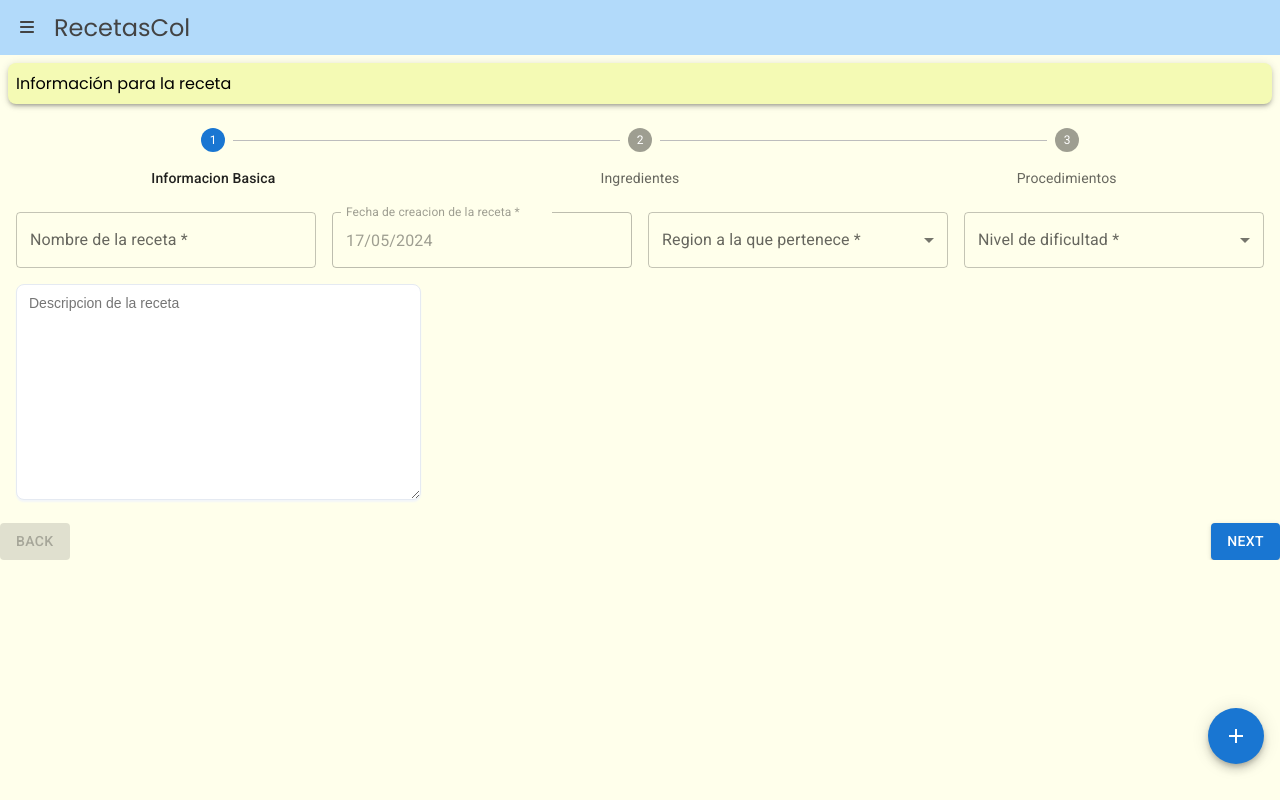
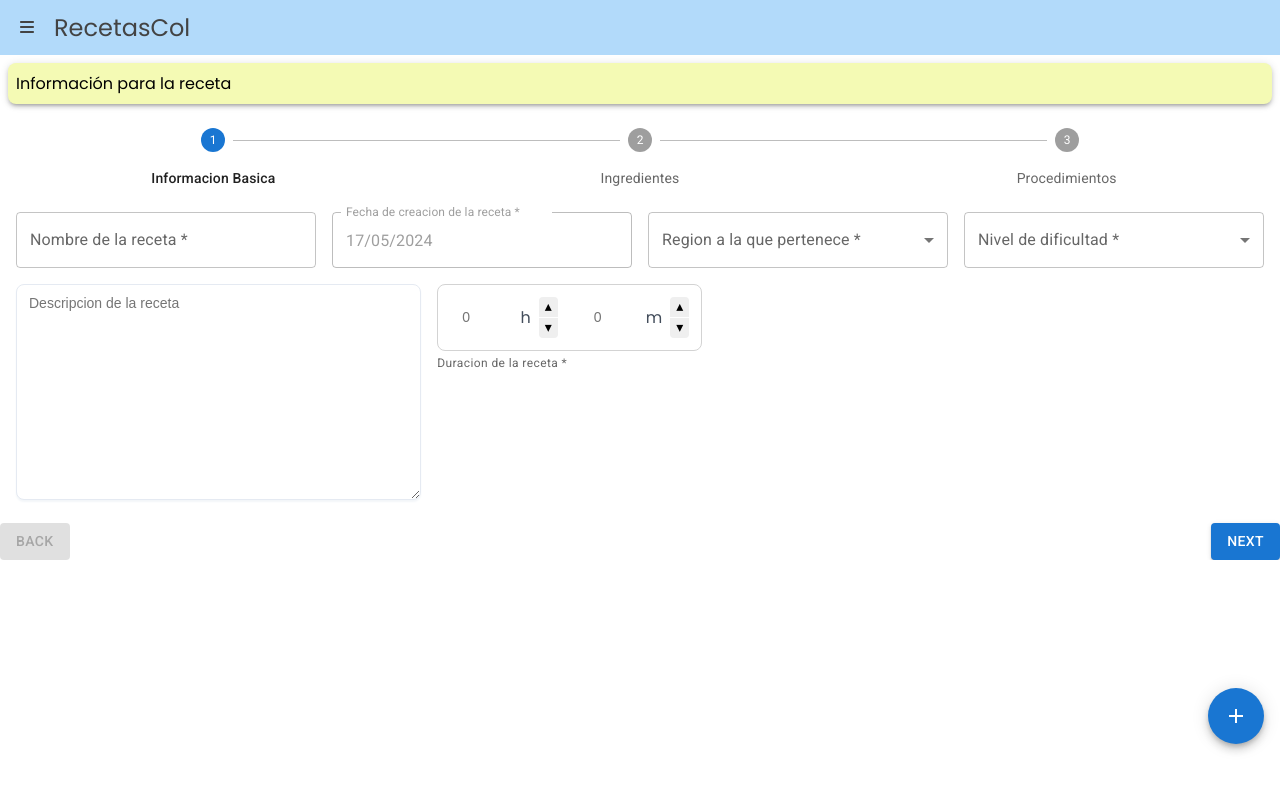
Before and after one commit to ChommclitosDeveloper/cyc-react, a React (Create React App) app: page /formulario in a window 1280 px wide. Built offline with nearby package versions, Linux system fonts and the light colour scheme.

Commit message:
formulario 4.0

```diff
--- a/src/components/FloatingButton/FloatingButton.tsx
+++ b/src/components/FloatingButton/FloatingButton.tsx
@@ -30,7 +30,7 @@ const ControlledOpenSpeedDial: React.FC = () => {
   };
 
   return (
-    <Box sx={{ height: 320, transform: 'translateZ(0px)', flexGrow: 1, position: 'fixed', bottom: -100, right: 16, zIndex: 1000, }}>
+    <Box sx={{ height: 320, transform: 'translateZ(0px)', flexGrow: 1, position: 'fixed', bottom: -80, right: 16, zIndex: 1000, }}>
       <SpeedDial
         ariaLabel="SpeedDial controlled open example"
         icon={<SpeedDialIcon />}
--- /dev/null
+++ b/src/components/Formulario/TextNumber.tsx
@@ -0,0 +1,203 @@
+import * as React from "react";
+import { Box, styled } from "@mui/system";
+import {
+  Unstable_NumberInput as BaseNumberInput,
+  NumberInputProps,
+  numberInputClasses,
+} from "@mui/base/Unstable_NumberInput";
+
+const NumberInput = React.forwardRef(function CustomNumberInput(
+  props: NumberInputProps,
+  ref: React.ForwardedRef<HTMLDivElement>
+) {
+  return (
+    <BaseNumberInput
+      slots={{
+        root: InputRoot,
+        input: InputElement,
+        incrementButton: Button,
+        decrementButton: Button,
+      }}
+      slotProps={{
+        incrementButton: {
+          children: <span className="arrow">▴</span>,
+        },
+        decrementButton: {
+          children: <span className="arrow">▾</span>,
+        },
+      }}
+      {...props}
+      ref={ref}
+    />
+  );
+});
+
+interface NumberInputAdornmentsProps {
+  adornmentText: string;
+}
+
+export default function NumberInputAdornments({
+  adornmentText,
+}: NumberInputAdornmentsProps) {
+  return (
+    <Box
+      sx={{
+        display: "flex",
+      }}
+    >
+      <NumberInput
+
+        placeholder="0"
+        endAdornment={<InputAdornment>{adornmentText}</InputAdornment>}
+      />
+    </Box>
+  );
+}
+
+const InputAdornment = styled("div")(
+  ({ theme }) => `
+  margin: 8px;
+  display: inline-flex;
+  align-items: center;
+  justify-content: center;
+  grid-row: 1/3;
+  color: ${theme.palette.mode === "dark" ? grey[500] : grey[700]};
+`
+);
+
+const blue = {
+  100: "#DAECFF",
+  200: "#B6DAFF",
+  400: "#3399FF",
+  500: "#007FFF",
+  600: "#0072E5",
+  700: "#0059B2",
+  900: "#003A75",
+};
+
+const grey = {
+  50: "#F3F6F9",
+  100: "#E5EAF2",
+  200: "#DAE2ED",
+  300: "#C7D0DD",
+  400: "#B0B8C4",
+  500: "#9DA8B7",
+  600: "#6B7A90",
+  700: "#434D5B",
+  800: "#303740",
+  900: "#1C2025",
+};
+
+const InputRoot = styled("div")(
+  ({ theme }) => `
+  font-family: 'IBM Plex Sans', sans-serif;
+  font-weight: 400;
+
+  color: inherit;
+  background: inherit;
+
+  display: grid;
+  grid-template-columns: 1fr auto auto 19px;
+  grid-template-rows: 1fr 1fr;
+  overflow: hidden;
+  padding: 4px;
+
+
+
+  &:hover {
+    border-color: ${blue[400]};
+  }
+
+  // firefox
+  &:focus-visible {
+    outline: 0;
+  }
+`
+);
+
+const InputElement = styled("input")(
+  ({ theme }) => `
+  width: 100%;
+  font-size: 0.875rem;
+  font-family: inherit;
+  font-weight: 400;
+  line-height: 1.5;
+  grid-column: 1/2;
+  grid-row: 1/3;
+  color: ${theme.palette.mode === "dark" ? grey[300] : grey[900]};
+  background: inherit;
+  border: none;
+  border-radius: inherit;
+  padding: 8px 12px;
+  outline: 0;
+`
+);
+
+const Button = styled("button")(
+  ({ theme }) => `
+  display: flex;
+  flex-flow: row nowrap;
+  justify-content: center;
+  align-items: center;
+  appearance: none;
+  padding: 0;
+  width: 19px;
+  height: 20px;
+  font-family: system-ui, sans-serif;
+  font-size: 0.875rem;
+  line-height: 1;
+  box-sizing: border-box;
+
+  border: 0;
+
+  transition-property: all;
+  transition-timing-function: cubic-bezier(0.4, 0, 0.2, 1);
+  transition-duration: 120ms;
+
+  &:hover {
+
+    cursor: pointer;
+  }
+
+  &.${numberInputClasses.incrementButton} {
+    grid-column: 4/5;
+    grid-row: 1/2;
+    border-top-left-radius: 4px;
+    border-top-right-radius: 4px;
+
+    border-bottom: 0;
+
+
+    &:hover {
+      cursor: pointer;
+      color: #FFF;
+      background: ${theme.palette.mode === "dark" ? blue[600] : blue[500]};
+      border-color: ${theme.palette.mode === "dark" ? blue[400] : blue[600]};
+    }
+  }
+
+  &.${numberInputClasses.decrementButton} {
+    grid-column: 4/5;
+    grid-row: 2/3;
+    border-bottom-left-radius: 4px;
+    border-bottom-right-radius: 4px;
+
+
+
+    &:hover {
+      cursor: pointer;
+      color: #FFF;
+      background: ${theme.palette.mode === "dark" ? blue[600] : blue[500]};
+      border-color: ${theme.palette.mode === "dark" ? blue[400] : blue[600]};
+    }
+  }
+
+  & .arrow {
+    transform: translateY(-1px);
+  }
+
+  & .arrow {
+    transform: translateY(-1px);
+  }
+`
+);
--- a/src/components/Formulario/formulario.tsx
+++ b/src/components/Formulario/formulario.tsx
@@ -7,6 +7,7 @@ import {
   TextField,
   Box,
   Select,
+  FormHelperText,
   FormControl,
   InputLabel,
   MenuItem,
@@ -14,6 +15,8 @@ import {
 } from "@mui/material";
 import Grid from "@mui/material/Grid";
 import MaxHeightTextarea from "./TextArea";
+import NumberInputBasic from "./TextNumber";
+import NumberInputAdornments from "./TextNumber";
 
 const steps = ["Informacion Basica", "Ingredientes", "Procedimientos"];
 
@@ -127,7 +130,34 @@ const FormStepper: React.FC = () => {
               <Grid item xs={12}>
                 <Grid container spacing={2}>
                   <Grid item xs={4}>
-                    <MaxHeightTextarea/>
+                    <MaxHeightTextarea />
+                  </Grid>
+                  <Grid item xs={8}>
+                    <Grid container spacing={2}>
+                      <Grid item xs={4}>
+                        <Box
+                          sx={{
+                            width: "100%",
+                            display: "flex",
+                            border: 1,
+                            borderColor: "lightgrey",
+                            borderRadius: 2,
+                            p: 1,
+                            bgcolor: "inherit",
+                          }}
+                        >
+                          <Grid container spacing={2}>
+                            <Grid item xs={6}>
+                              <NumberInputAdornments adornmentText="h" />
+                            </Grid>
+                            <Grid item xs={6}>
+                              <NumberInputAdornments adornmentText="m" />
+                            </Grid>
+                          </Grid>
+                        </Box>
+                        <FormHelperText>Duracion de la receta *</FormHelperText>
+                      </Grid>
+                    </Grid>
                   </Grid>
                 </Grid>
               </Grid>
--- a/src/index.css
+++ b/src/index.css
@@ -4,7 +4,7 @@ body {
     sans-serif;
   -webkit-font-smoothing: antialiased;
   -moz-osx-font-smoothing: grayscale;
-  background-color: #ffffeb;
+  background-color: white;
 }
 
 code {
```
